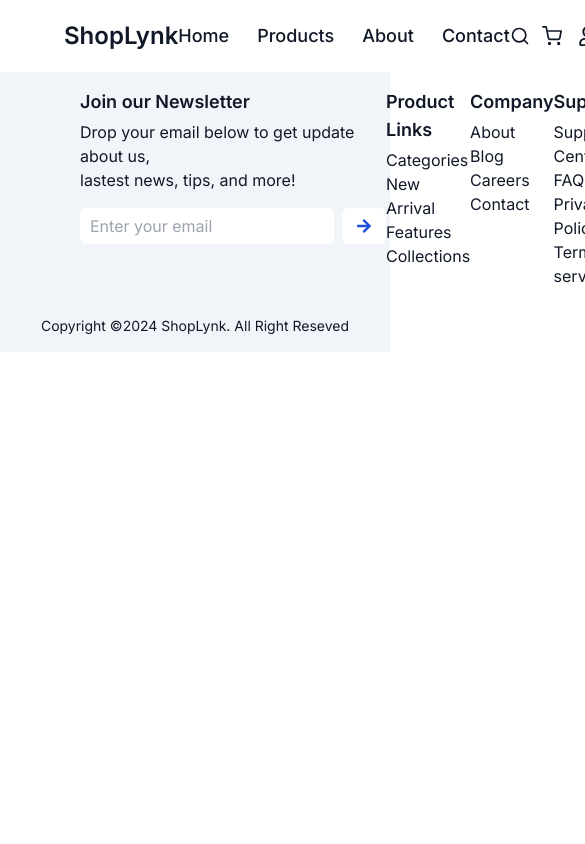
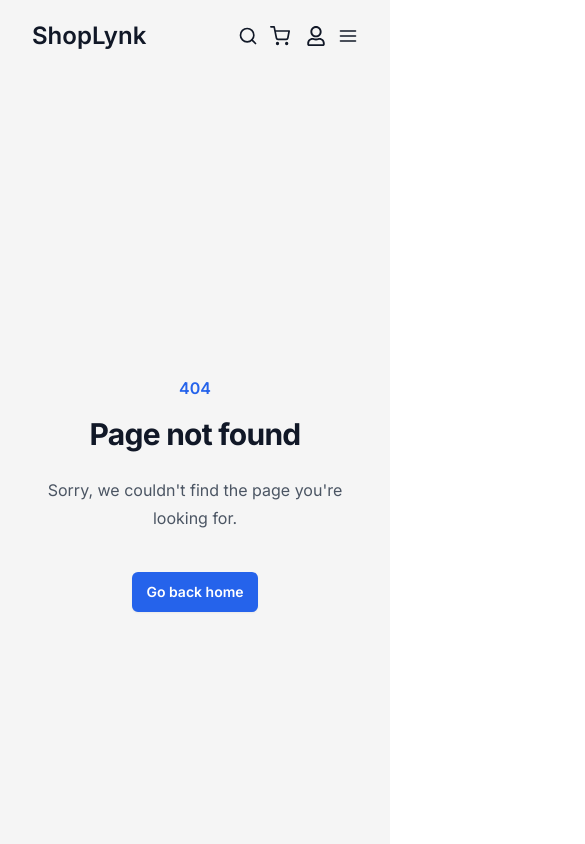
Before and after one commit to tharuntadisetty04/shoplynk, a React (Vite) app in the folder client/: page / in a window 390 px wide. Shown: the top 844 px of the page, 585 px wide, since content can reach past the window. Built offline with nearby package versions, Linux system fonts and the light colour scheme.

Commit message:
add page not found component

```diff
--- a/client/src/App.jsx
+++ b/client/src/App.jsx
@@ -1,17 +1,54 @@
-import React from 'react'
-import Navbar from './components/layout/Navbar'
-import { BrowserRouter as Router } from "react-router-dom"
-import Footer from './components/layout/Footer'
+// import React from 'react'
+// import Navbar from './components/layout/Navbar'
+// import { BrowserRouter as Router } from "react-router-dom"
+// import Footer from './components/layout/Footer'
+
+// function App() {
+//   return (
+//     <Router>
+//       <div className='bg-neutral-100 text-gray-900 w-svw'>
+//         <Navbar />
+//         <Footer />
+//       </div>
+//     </Router>
+//   )
+// }
+
+// export default App
+
+import React, { Suspense, lazy } from 'react';
+import { BrowserRouter as Router, Routes, Route } from "react-router-dom";
+import Navbar from './components/layout/Navbar';
+import Footer from './components/layout/Footer';
+import NotFound from './components/misc/NotFound';
+
+// Lazy loading components
+// const Home = lazy(() => import('./components/pages/Home'));
+// const Products = lazy(() => import('./components/pages/Products'));
+// const About = lazy(() => import('./components/pages/About'));
+// const Contact = lazy(() => import('./components/pages/Contact'));
 
 function App() {
   return (
     <Router>
-      <div className='bg-white text-gray-900 w-svw h-svh'> {/* second bg: slate-100 */}
+      <div className='bg-neutral-100 text-gray-900'>
         <Navbar />
+        <main>
+          <Suspense fallback={<div>Loading...</div>}>
+            <Routes>
+              {/* <Route path="/" element={<Home />} />
+              <Route path="/products" element={<Products />} />
+              <Route path="/about" element={<About />} />
+              <Route path="/contact" element={<Contact />} /> */}
+              {/* Add a 404 route */}
+              <Route path="*" element={<NotFound />} />
+            </Routes>
+          </Suspense>
+        </main>
         <Footer />
       </div>
     </Router>
-  )
+  );
 }
 
-export default App
+export default App;
--- a/client/src/components/layout/Footer.jsx
+++ b/client/src/components/layout/Footer.jsx
@@ -1,27 +1,27 @@
-import React from 'react'
-import { FaArrowRight } from "react-icons/fa";
-import { TiSocialFacebookCircular } from "react-icons/ti";
-import { FaSquareXTwitter } from "react-icons/fa6";
-import { FaInstagram } from "react-icons/fa6";
+import React from 'react';
+import { FaArrowRight, FaFacebook } from "react-icons/fa";
+import { FaTwitter, FaInstagram } from "react-icons/fa6";
 
 const Footer = () => {
     return (
-        <footer className='flex flex-col gap-2 bg-slate-100 p-4'>
-            <div className="main-top flex justify-between px-16">
+        <footer className='flex flex-col gap-2 bg-slate-200 py-4 w-auto'>
+            <div className="main-top flex flex-col md:flex-row justify-between sm:gap-5 px-8 md:px-16">
                 <div className="newsletter flex flex-col">
                     <h2 className='font-semibold text-lg mb-1'>Join our Newsletter</h2>
-                    <span>
-                        Drop your email below to get update about us, <br />
-                        lastest news, tips, and more!
+                    <span className='flex flex-col'>
+                        <span>Drop your email below to get updates about us,</span>
+                        <span>latest news, tips, and more!</span>
                     </span>
 
-                    <div className='flex items-center pt-4 gap-2'>
-                        <input type="text" className='outline-none border-2 border-white bg-white focus:border-2 focus:border-blue-600 px-2 py-1 rounded-md font-mediusm' placeholder='Enter your email' />
-                        <button className="hover:cursor-pointer duration-200 border-2 border-white bg-white text-blue-700 hover:bg-blue-600 hover:text-slate-100 hover:border-2 hover:border-blue-600 px-3 py-2 rounded-md font-medium"><FaArrowRight /></button>
+                    <div className='flex items-center py-2 md:pt-4 gap-2'>
+                        <input type="email" aria-label="Email" className='outline-none border-2 border-white bg-white focus:border-blue-600 px-2 py-1 rounded-md font-medium' placeholder='Enter your email' />
+                        <button aria-label="Submit" className="hover:cursor-pointer duration-200 border-2 border-white bg-white text-blue-700 hover:bg-blue-600 hover:text-slate-100 hover:border-blue-600 px-3 py-2 rounded-md font-medium">
+                            <FaArrowRight />
+                        </button>
                     </div>
                 </div>
 
-                <div className="links1">
+                <div className="product-links">
                     <h2 className='font-semibold text-lg mb-1'>Product Links</h2>
                     <ul>
                         <li className='hover:text-blue-600 duration-200 cursor-pointer'>Categories</li>
@@ -31,7 +31,7 @@ const Footer = () => {
                     </ul>
                 </div>
 
-                <div className="links2">
+                <div className="company-links">
                     <h2 className='font-semibold text-lg mb-1'>Company</h2>
                     <ul>
                         <li className='hover:text-blue-600 duration-200 cursor-pointer'>About</li>
@@ -41,31 +41,31 @@ const Footer = () => {
                     </ul>
                 </div>
 
-                <div className="links3">
+                <div className="support-links">
                     <h2 className='font-semibold text-lg mb-1'>Support</h2>
                     <ul>
                         <li className='hover:text-blue-600 duration-200 cursor-pointer'>Support Center</li>
                         <li className='hover:text-blue-600 duration-200 cursor-pointer'>FAQ</li>
                         <li className='hover:text-blue-600 duration-200 cursor-pointer'>Privacy Policy</li>
-                        <li className='hover:text-blue-600 duration-200 cursor-pointer'>Terms of service</li>
+                        <li className='hover:text-blue-600 duration-200 cursor-pointer'>Terms of Service</li>
                     </ul>
                 </div>
 
                 <div className="social-icons">
-                    <h2 className='font-semibold text-lg mb-1'>Get In Touch</h2>
-                    <ul className='flex items-center gap-3'>
-                        <li className='text-3xl font-bold hover:text-blue-600 duration-200 cursor-pointer'><TiSocialFacebookCircular /></li>
-                        <li className='text-2xl font-bold hover:text-blue-600 duration-200 cursor-pointer'><FaSquareXTwitter /></li>
+                    <h2 className='font-semibold text-lg mb-2'>Get In Touch</h2>
+                    <ul className='flex md:flex-col lg:flex-row items-center md:justify-around gap-3'>
+                        <li className='text-2xl font-bold hover:text-blue-600 duration-200 cursor-pointer'><FaFacebook /></li>
+                        <li className='text-2xl font-bold hover:text-blue-600 duration-200 cursor-pointer'><FaTwitter /></li>
                         <li className='text-2xl font-extrabold hover:text-blue-600 duration-200 cursor-pointer'><FaInstagram /></li>
                     </ul>
                 </div>
             </div>
 
-            <div className="w-full text-center text-sm mt-5">
-                <span>Copyright &copy;2024 ShopLynk. All Right Reseved</span>
+            <div className="w-full text-center text-sm mt-3">
+                <span>&copy; 2024 ShopLynk. All Rights Reserved.</span>
             </div>
         </footer>
-    )
-}
+    );
+};
 
-export default Footer
+export default Footer;
--- a/client/src/components/layout/Navbar.jsx
+++ b/client/src/components/layout/Navbar.jsx
@@ -1,31 +1,51 @@
-import React from "react"
-import { FiShoppingCart } from "react-icons/fi";
-import { FiSearch } from "react-icons/fi";
+import React, { useState } from "react";
+import { FiShoppingCart, FiSearch, FiMenu, FiX } from "react-icons/fi";
 import { FaRegUser } from "react-icons/fa";
+import { Link } from "react-router-dom";
 
 const Navbar = () => {
+    const [menuOpen, setMenuOpen] = useState(false);
+
     return (
         <header>
-            <div className="flex justify-between items-center py-5 px-16">
+            <div className="flex justify-between items-center py-5 px-8 md:px-16 w-auto">
                 <div className="text-2xl font-semibold">
-                    <a className="hover:text-blue-600 duration-200" href="">ShopLynk</a>
+                    <Link className="hover:text-blue-600 duration-200" to="/">ShopLynk</Link>
                 </div>
 
-                <div className="flex items-center justify-center gap-7 font-medium text-lg">
-                    <a href="" className="hover:text-blue-600 duration-200">Home</a>
-                    <a href="" className="hover:text-blue-600 duration-200">Products</a>
-                    <a href="" className="hover:text-blue-600 duration-200">About</a>
-                    <a href="" className="hover:text-blue-600 duration-200">Contact</a>
+                <div className="hidden sm:block">
+                    <div className="flex items-center justify-center gap-7 font-medium text-lg">
+                        <Link to="/" className="hover:text-blue-600 duration-200">Home</Link>
+                        <Link to="/products" className="hover:text-blue-600 duration-200">Products</Link>
+                        <Link to="/about" className="hover:text-blue-600 duration-200">About</Link>
+                        <Link to="/contact" className="hover:text-blue-600 duration-200">Contact</Link>
+                    </div>
                 </div>
 
                 <div className="flex gap-3 items-center justify-between">
-                    <button className="hover:text-blue-600 text-xl duration-200"><FiSearch /></button>
-                    <button className="hover:text-blue-600 text-xl duration-200"><FiShoppingCart /></button>
-                    <button className="hover:text-blue-600 text-xl duration-200 pl-1"><FaRegUser /></button>
+                    <button aria-label="Search" className="hover:text-blue-600 text-xl duration-200"><FiSearch /></button>
+                    <button aria-label="Cart" className="hover:text-blue-600 text-xl duration-200"><FiShoppingCart /></button>
+                    <button aria-label="User" className="hover:text-blue-600 text-xl duration-200 pl-1"><FaRegUser /></button>
+                    <button
+                        aria-label="Menu"
+                        className="sm:hidden hover:text-blue-600 text-xl duration-200"
+                        onClick={() => setMenuOpen(!menuOpen)}
+                    >
+                        {menuOpen ? <FiX /> : <FiMenu />}
+                    </button>
                 </div>
             </div>
+
+            {menuOpen && (
+                <div className="sm:hidden flex flex-col items-center gap-3 py-4">
+                    <Link to="/" className="hover:text-blue-600 duration-200">Home</Link>
+                    <Link to="/products" className="hover:text-blue-600 duration-200">Products</Link>
+                    <Link to="/about" className="hover:text-blue-600 duration-200">About</Link>
+                    <Link to="/contact" className="hover:text-blue-600 duration-200">Contact</Link>
+                </div>
+            )}
         </header>
-    )
-}
+    );
+};
 
-export default Navbar
+export default Navbar;
--- /dev/null
+++ b/client/src/components/misc/NotFound.jsx
@@ -0,0 +1,25 @@
+import React from 'react';
+import { Link } from 'react-router-dom';
+
+const NotFound = () => {
+    return (
+        <div className="grid w-full h-dvh place-items-center px-6 py-24 sm:py-16 lg:px-8">
+            <div className="text-center">
+                <p className="text-base font-semibold text-blue-600">404</p>
+                <h1 className="mt-4 text-3xl font-bold tracking-tight text-gray-900 sm:text-5xl">Page not found</h1>
+                <p className="mt-6 text-base leading-7 text-gray-600">Sorry, we couldn't find the page you're looking for.</p>
+                <div className="mt-10 flex items-center justify-center gap-x-6">
+                    <Link
+                        to="/"
+                        aria-label="Go back home"
+                        className="rounded-md bg-blue-600 px-3.5 py-2.5 text-sm font-semibold text-white shadow-sm hover:bg-blue-500 focus-visible:outline focus-visible:outline-2 focus-visible:outline-offset-2 focus-visible:outline-blue-600 duration-200"
+                    >
+                        Go back home
+                    </Link>
+                </div>
+            </div>
+        </div>
+    );
+}
+
+export default NotFound;
```
